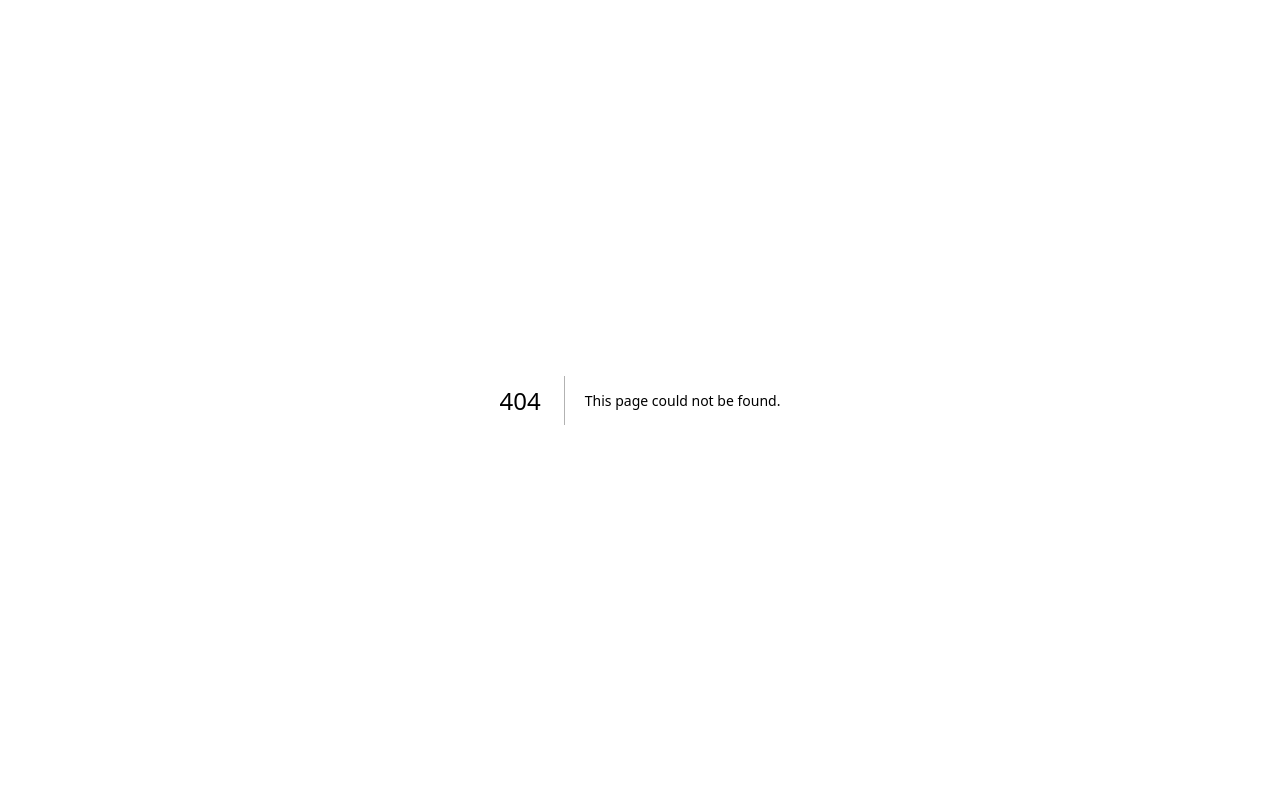
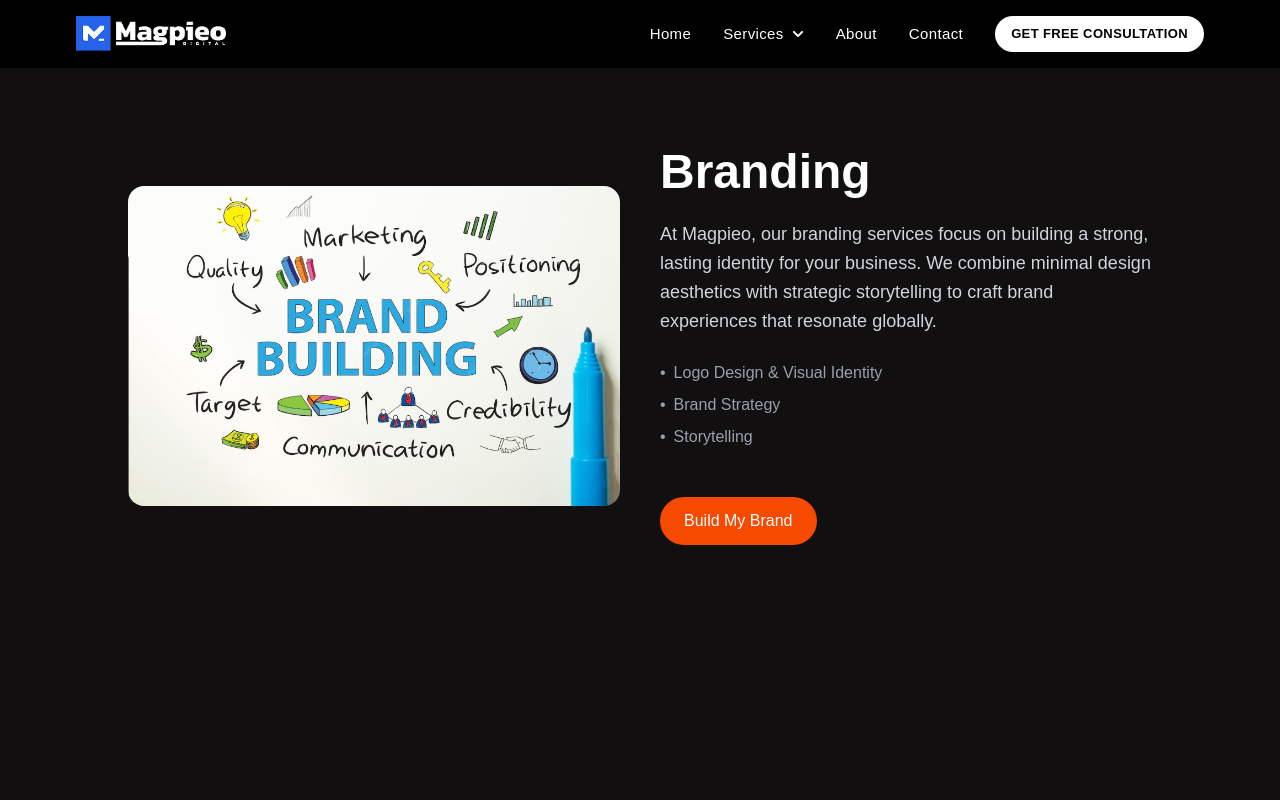
Before and after one commit to magpieo/magpieo-digital, a Next.js app: page /services/1 in a window 1280 px wide. Before the commit this address had no page. Shown: the top 800 px of the page. Built offline with nearby package versions, Linux system fonts and the light colour scheme.

Commit message:
dynamic service added

```diff
--- a/next.config.ts
+++ b/next.config.ts
@@ -1,10 +1,11 @@
 import type { NextConfig } from "next";
 
 const nextConfig: NextConfig = {
-  output: "export",
+  output: "export",          // Static export
   images: {
-    unoptimized: true,
+    unoptimized: true,       // Shared hosting এ optimization OFF
   },
+  trailingSlash: true,       // URL এ trailing slash, যেমন /about/ , /services/
 };
 
 export default nextConfig;
--- a/package.json
+++ b/package.json
@@ -6,8 +6,8 @@
     "dev": "next dev -p 3001",
     "build": "next build",
     "start": "next start",
-    "lint": "eslint .",
-    "export": "next export"
+    "lint": "eslint ."
+
   },
   "dependencies": {
     "@tailwindcss/cli": "^4.1.13",
--- a/src/app/(MainLayout)/(Home)/_components/HeroSection.tsx
+++ b/src/app/(MainLayout)/(Home)/_components/HeroSection.tsx
@@ -1,6 +1,6 @@
 "use client";
 import heroBanner from "@/asset/home/hero-banner.jpg";
-import MarqueeServices from "./MarqueeServices";
+
 
 const HeroSection = () => {
   return (
--- /dev/null
+++ b/src/app/(MainLayout)/services/[serviceId]/page.tsx
@@ -0,0 +1,67 @@
+import React from "react";
+import Image from "next/image";
+import { services } from "@/data/service";
+
+
+interface ServicePageProps {
+  params: {
+    serviceId: string;
+  };
+}
+
+// ✅ generateStaticParams – automatically generate paths from data
+export async function generateStaticParams() {
+  return services.map((service) => ({
+    serviceId: service.id,
+  }));
+}
+
+// ✅ Page component
+const ServicePage = ({ params }: ServicePageProps) => {
+  const { serviceId } = params;
+  const service = services.find((s) => s.id === serviceId);
+
+  if (!service) {
+    return (
+      <div className="min-h-screen flex items-center justify-center text-white bg-[#110F0F]">
+        <p>Service not found.</p>
+      </div>
+    );
+  }
+
+  return (
+    <div className="min-h-screen bg-[#110F0F] text-white py-20 px-6 flex flex-col items-center">
+      <div className="max-w-5xl w-full flex flex-col lg:flex-row gap-10 items-center">
+        {/* Image */}
+        <div className="w-full lg:w-1/2 relative h-80 rounded-2xl overflow-hidden">
+          <Image
+            src={service.image}
+            alt={service.title}
+            fill
+            className="object-cover"
+          />
+        </div>
+
+        {/* Text Section */}
+        <div className="w-full lg:w-1/2 space-y-6">
+          <h1 className="text-3xl md:text-5xl font-bold">{service.title}</h1>
+          <p className="text-gray-300 text-lg leading-relaxed">{service.description}</p>
+
+          <ul className="space-y-2 mt-4">
+            {service.keywords.map((keyword, index) => (
+              <li key={index} className="text-gray-400 before:content-['•'] before:mr-2">
+                {keyword}
+              </li>
+            ))}
+          </ul>
+
+          <button className="mt-6 bg-orange-600 hover:bg-orange-700 text-white px-6 py-3 rounded-full transition">
+            {service.buttonText}
+          </button>
+        </div>
+      </div>
+    </div>
+  );
+};
+
+export default ServicePage;
--- a/src/app/(MainLayout)/services/page.tsx
+++ b/src/app/(MainLayout)/services/page.tsx
@@ -1,9 +1,15 @@
 import React from "react";
-import Technology from "../(Home)/_components/Technology";
+
 import LetsTalk from "../(Home)/_components/LetsTalk";
 import RegistrationSection from "../(Home)/_components/RegistrationSection";
+import Link from "next/link";
 
 const page = () => {
+    const services = [
+    { id: "1", name: "Web Development" },
+    { id: "2", name: "App Development" },
+    { id: "3", name: "UI/UX Design" },
+  ];
   return (
     <div>
       <div className="max-w-6xl mx-auto bg-[#110F0F]">
@@ -11,12 +17,29 @@ const page = () => {
         <LetsTalk />
       </div>
 
-      {/* <div className="   bg-[#110F0F]">
+      {/* <div className="   bg-[#110F0F]">`
         <Technology />
       </div> */}
       <div className="max-w-6xl mx-auto ">
         <RegistrationSection />
       </div>
+
+      <div>
+
+      {services.map((service) => (
+        <div key={service.id}>
+          {/* ✅ Pass the ID in the route */}
+          <Link href={`/services/${service.id}`}>
+            <p className="text-blue-600 hover:underline cursor-pointer">
+              {service.name}
+            </p>
+          </Link>
+        </div>
+      ))}
+      </div>
+
+
+
     </div>
   );
 };
--- a/src/app/components/shared/Navbar.tsx
+++ b/src/app/components/shared/Navbar.tsx
@@ -1,4 +1,6 @@
 /* eslint-disable react/no-unescaped-entities */
+/* eslint-disable @typescript-eslint/no-explicit-any */
+
 "use client";
 
 import Image from "next/image";
--- a/src/data/service.ts
+++ b/src/data/service.ts
@@ -1,5 +1,3 @@
-import img from "../asset/home/service/2.webp";
-
 import web from "../asset/service/Magoieo_Digital_WebDesign.jpg";
 import app from "../asset/service/Magpieo_Digital_App_Design.jpg";
 import branding from "../asset/service/Magpieo_Digital_Branding.png";
@@ -8,55 +6,48 @@ import ui from "../asset/service/Magpieo_Digital_uiux_ design.jpg";
 
 export const services = [
   {
+    id: "1",
     title: "Branding",
     description:
-      "At Magpieo, our branding services focus on building a strong, lasting identity for your business. We combine minimal design aesthetics with strategic storytelling to craft brand experiences that resonate globally. From logo creation to full-scale brand strategies, we ensure your business leaves a lasting impression, builds trust, and inspires loyalty.",
-    keywords: [
-      "Logo Design & Visual Identity",
-      "Brand Strategy",
-      "Storytelling",
-    ],
+      "At Magpieo, our branding services focus on building a strong, lasting identity for your business. We combine minimal design aesthetics with strategic storytelling to craft brand experiences that resonate globally.",
+    keywords: ["Logo Design & Visual Identity", "Brand Strategy", "Storytelling"],
     image: branding,
-    buttonText: "Build My Brand ",
+    buttonText: "Build My Brand",
   },
   {
+    id: "2",
     title: "UI/UX Design",
     description:
-      "We design intuitive and engaging digital experiences. Our team blends creativity with usability to create seamless user journeys across web and mobile platforms. From research to wireframing, every detail is crafted to delight your audience.",
-    keywords: [
-      "Wireframing  ",
-      "User  ",
-      "Interaction Design",
-    ],
+      "We design intuitive and engaging digital experiences. Our team blends creativity with usability to create seamless user journeys across web and mobile platforms.",
+    keywords: ["Wireframing", "User Research", "Interaction Design"],
     image: ui,
-    buttonText: "Design My Experience  ",
+    buttonText: "Design My Experience",
   },
   {
+    id: "3",
     title: "Web Development",
     description:
-      "Our web development solutions bring your ideas to life with scalable, high-performance websites. We focus on speed, responsiveness, and functionality while ensuring modern aesthetics and optimized SEO for visibility.",
-    keywords: [
-      "Responsive Websites",
-      "Full-Stack Development",
-      "SEO Optimization",
-    ],
+      "Our web development solutions bring your ideas to life with scalable, high-performance websites. We focus on speed, responsiveness, and functionality.",
+    keywords: ["Responsive Websites", "Full-Stack Development", "SEO Optimization"],
     image: web,
-    buttonText: "Build My Website  ",
+    buttonText: "Build My Website",
   },
   {
+    id: "4",
     title: "App Design",
     description:
-      "From concept to launch, we design apps that engage and perform. Our team ensures sleek UI, smooth UX, and platform-native solutions that meet user needs while standing out in the app marketplace.",
+      "From concept to launch, we design apps that engage and perform. Our team ensures sleek UI, smooth UX, and platform-native solutions.",
     keywords: ["Mobile App UI", "Cross-Platform Design", "Prototyping"],
     image: app,
-    buttonText: "Design My App  ",
+    buttonText: "Design My App",
   },
   {
+    id: "5",
     title: "Digital Marketing",
     description:
-      "We help brands grow online with smart digital strategies. From social media campaigns to targeted ads, SEO, and content marketing, we drive visibility, traffic, and conversions for sustainable growth.",
+      "We help brands grow online with smart digital strategies. From social media campaigns to targeted ads, SEO, and content marketing.",
     keywords: ["Social Media Marketing", "Content Strategy", "Paid Ads & SEO"],
     image: marketing,
-    buttonText: "Grow My Business  ",
+    buttonText: "Grow My Business",
   },
 ];
```
Also changed, not shown: 1 other file (tests, documents, lock files or other folders).
